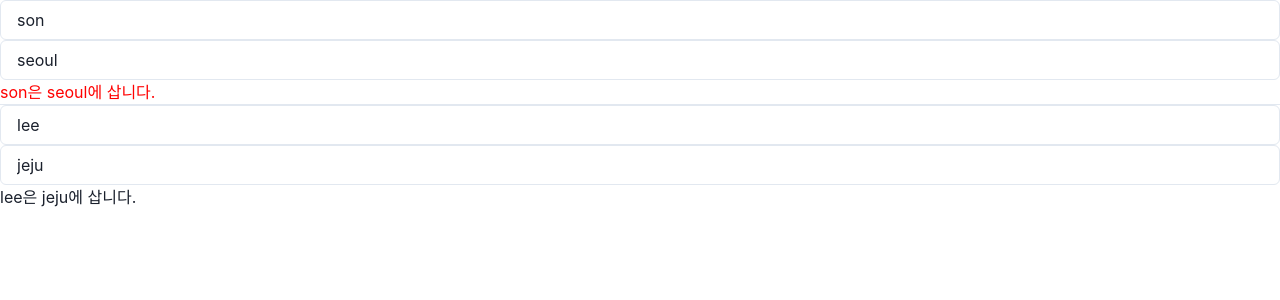
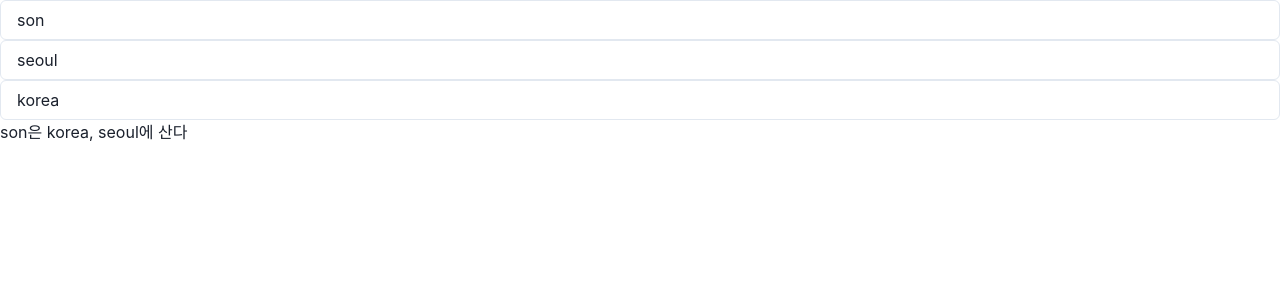
Before and after one commit to laehwani/reactHwani, a React (Create React App) app: page / in a window 1280 px wide. Shown: the top 300 px of the page. Built offline with nearby package versions, Linux system fonts and the light colour scheme.

Commit message:
react useImmer

```diff
--- a/src/App.js
+++ b/src/App.js
@@ -1,53 +1,42 @@
-import React, { useState } from "react";
-import { Box, Input, Text } from "@chakra-ui/react";
+import React from "react";
 import { useImmer } from "use-immer";
+import { Input, Text } from "@chakra-ui/react";
 
 function App(props) {
-  const [person, setPerson] = useState({ name: "son", city: "seoul" });
-  const [user, updateUser] = useImmer({ name: "lee", city: "jeju" });
+  const [person, updatePerson] = useImmer({
+    name: "son",
+    address: { city: "seoul", country: "korea" },
+  });
 
   function handleNameChange(e) {
-    const nextPerson = { ...person };
-    nextPerson.name = e.target.value;
-
-    setPerson(nextPerson);
-  }
-
-  function handleCityChange(e) {
-    const nextPerson = { ...person };
-    nextPerson.city = e.target.value;
-
-    setPerson(nextPerson);
-  }
-
-  function handleUserNameChange(e) {
-    updateUser((draft) => {
+    updatePerson((draft) => {
       draft.name = e.target.value;
     });
   }
 
-  function handleUserCityChange(e) {
-    updateUser((draft) => {
-      draft.city = e.target.value;
+  function handleCityChange(e) {
+    updatePerson((draft) => {
+      draft.address.city = e.target.value;
+    });
+  }
+
+  function handleCountryChange(e) {
+    updatePerson((draft) => {
+      draft.address.country = e.target.value;
     });
   }
 
   return (
     <div>
-      <Input value={person.name} onChange={handleNameChange} />
-      <Input value={person.city} onChange={handleCityChange} />
-      <Text color={"red"}>
-        {person.name}은 {person.city}에 삽니다.
+      <Input value={person.name} onChange={handleNameChange}></Input>
+      <Input value={person.address.city} onChange={handleCityChange}></Input>
+      <Input
+        value={person.address.country}
+        onChange={handleCountryChange}
+      ></Input>
+      <Text>
+        {person.name}은 {person.address.country}, {person.address.city}에 산다
       </Text>
-
-      <hr />
-
-      <Input value={user.name} onChange={handleUserNameChange} />
-      <Input value={user.city} onChange={handleUserCityChange} />
-      <Text>
-        {user.name}은 {user.city}에 삽니다.
-      </Text>
-      <Box></Box>
     </div>
   );
 }
```
